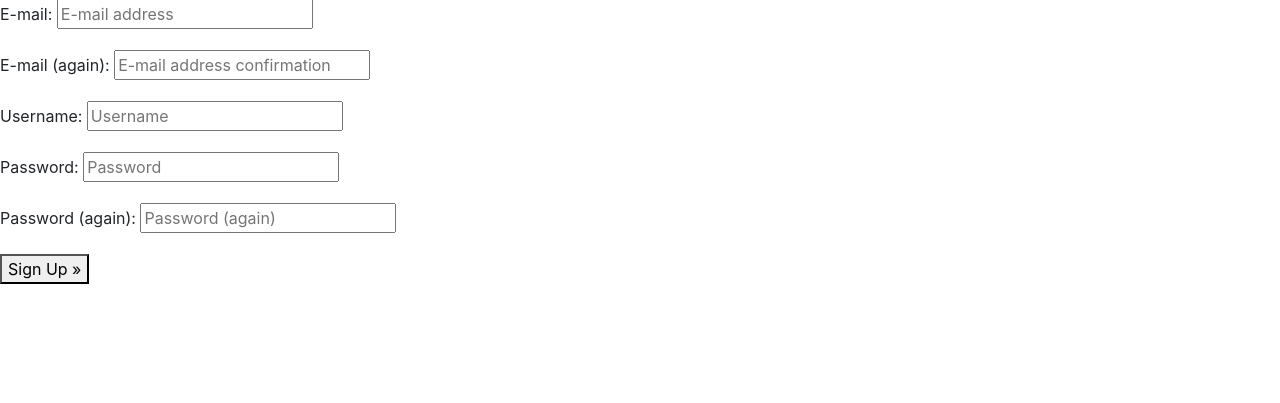
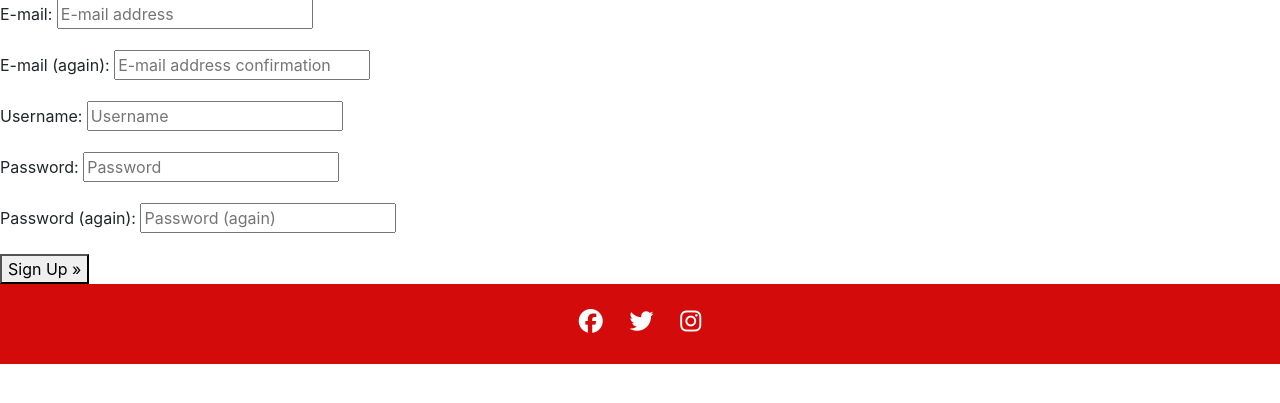
Before and after one commit to OlgaJ1989/bookworm-paradise, a Django app: page /accounts/signup/ in a window 1280 px wide. Shown: the part 97-500 px from the top of the page. Run offline with Django 3.2, Linux system fonts and the light colour scheme; some libraries are stand-ins or nearby versions.

Commit message:
Create static folder

```diff
--- a/static/css/style.css
+++ b/static/css/style.css
@@ -0,0 +1,25 @@
+footer {
+    height: 80px;
+    background-color: #d40b0b;
+    padding-top: 15px;
+    padding-bottom: 5px;
+    width: 100%;
+    display: flex;
+    flex-direction: column;
+    justify-content: center;
+    margin-top: auto;
+}
+
+.social-media {
+    text-align: center;
+}
+
+.social-media li {
+    display: inline;
+}
+
+.social-media i {
+    font-size: 150%;
+    margin: 1%;
+    color: #ffffff;
+}
--- a/templates/base.html
+++ b/templates/base.html
@@ -32,11 +32,35 @@
 
     {% endblock %}
 
-    <footer>
-        <!-- Footer -->
+    <footer class="">
+        <div class="container">
+            <div class="row">
+                <div class="col-12">
+                    <!-- Social media links-->
+                    <ul class="social-media pl-0 ml-0">
+                        <li>
+                            <a href="https://en-gb.facebook.com/" target="_blank" rel="noopener"
+                                aria-label="Visit our Facebook page (opens in a new tab)"><i
+                                    class="fab fa-facebook "></i></a>
+                        </li>
+                        <li>
+                            <a href="https://twitter.com/?lang=en-gb" target="_blank" rel="noopener"
+                                aria-label="Visit our Twitter page (opens in a new tab)"><i
+                                    class="fab fa-twitter"></i></a>
+                        </li>
+                        <li>
+                            <a href="https://www.instagram.com/" target="_blank" rel="noopener"
+                                aria-label="Visit our Instagram page (opens in a new tab)"><i
+                                    class="fab fa-instagram"></i></a>
+                        </li>
+                    </ul>
+                </div>
+            </div>
+        </div>
     </footer>
 
     <!-- Font Awesome script -->
+    <script src="https://kit.fontawesome.com/783c3a5c57.js" crossorigin="anonymous"></script>
     <!-- Java Script-->
     <script src="https://code.jquery.com/jquery-3.4.1.slim.min.js"
         integrity="sha384-J6qa4849blE2+poT4WnyKhv5vZF5SrPo0iEjwBvKU7imGFAV0wwj1yYfoRSJoZ+n" crossorigin="anonymous">
```
